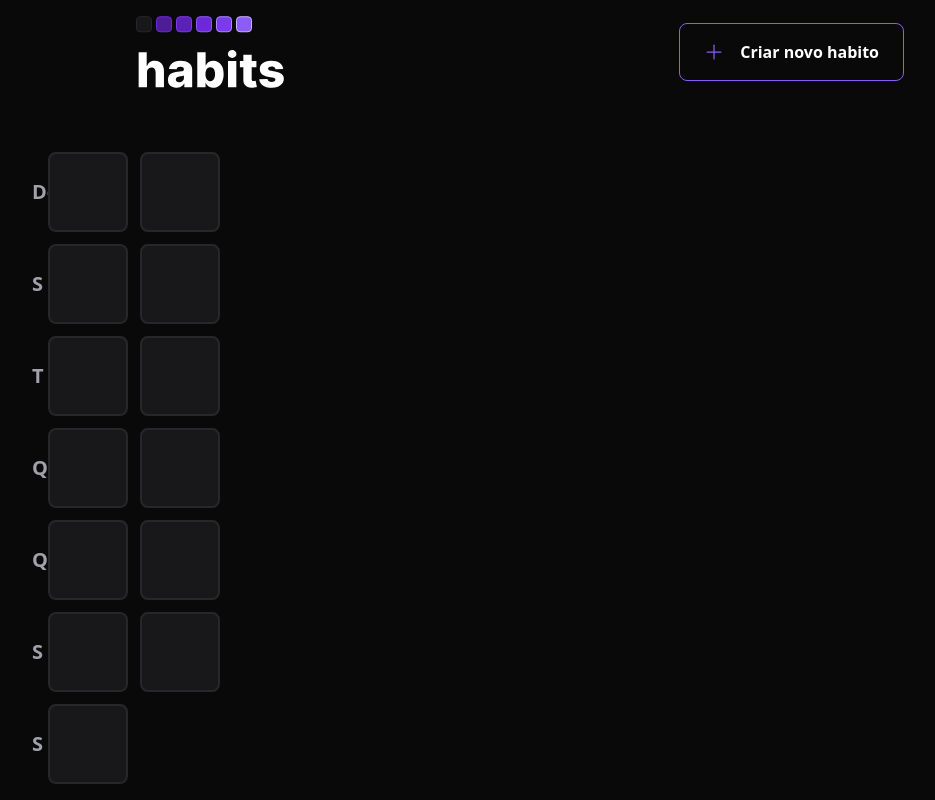
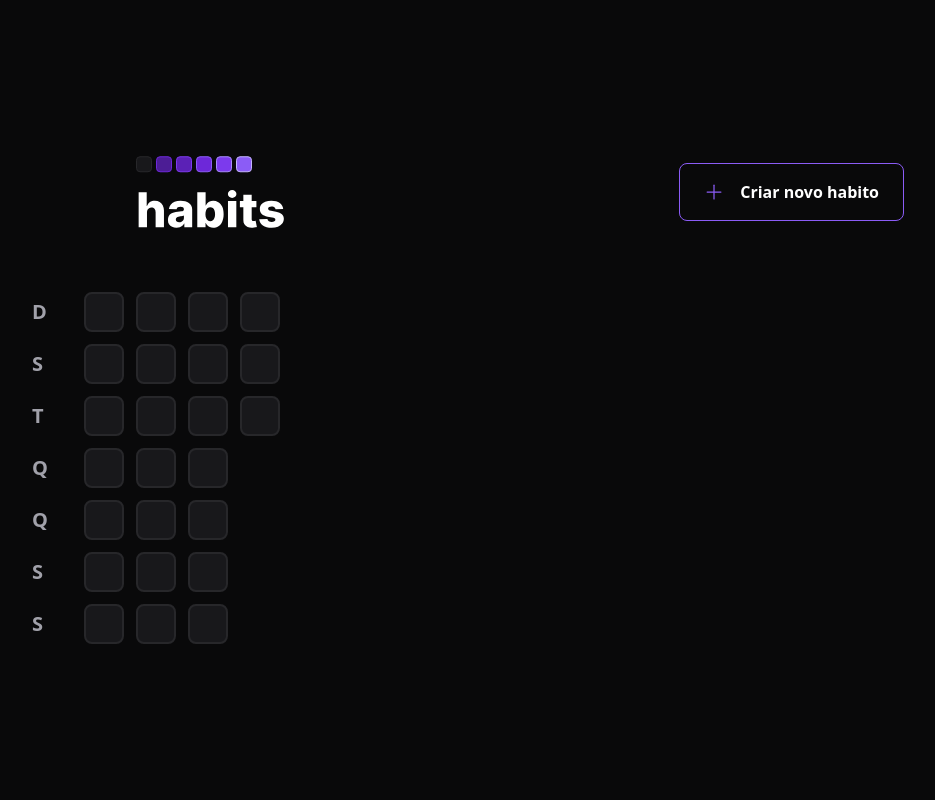
Before and after one commit to Lucasantos-S/habits, a React (Vite) app in the folder web/: page / in a window 1280 px wide. Shown: the whole page, without its empty margins (120-1055 px from the left). Built offline with nearby package versions, Linux system fonts and the light colour scheme.

Commit message:
created: Dates from Year

```diff
--- a/web/package.json
+++ b/web/package.json
@@ -9,6 +9,7 @@
     "preview": "vite preview"
   },
   "dependencies": {
+    "dayjs": "^1.11.7",
     "phosphor-react": "^1.4.1",
     "react": "^18.2.0",
     "react-dom": "^18.2.0"
--- a/web/src/App.tsx
+++ b/web/src/App.tsx
@@ -1,6 +1,9 @@
 import Header from "./components/Header/Header";
 import SummaryTable from "./components/SummaryTable/SummaryTable";
 import "./styles/global.css";
+import { generateDatesFromYearBeginning } from "./utils/generate-Dates";
+
+generateDatesFromYearBeginning()
 
 
 function App() {
--- a/web/src/components/SummaryTable/HabitDay.tsx
+++ b/web/src/components/SummaryTable/HabitDay.tsx
@@ -1,24 +1,17 @@
-import React from 'react'
+import { generateDatesFromYearBeginning } from "../../utils/generate-Dates";
 
+const generateDatesFromYear = generateDatesFromYearBeginning();
 function HabitDay() {
   return (
     <div className="grid grid-rows-7 grid-flow-col gap-3">
-        <div className="w-20 h-20 bg-zinc-900 border-2 border-zinc-800 rounded-lg"></div>
-        <div className="w-20 h-20 bg-zinc-900 border-2 border-zinc-800 rounded-lg"></div>
-        <div className="w-20 h-20 bg-zinc-900 border-2 border-zinc-800 rounded-lg"></div>
-        <div className="w-20 h-20 bg-zinc-900 border-2 border-zinc-800 rounded-lg"></div>
-        <div className="w-20 h-20 bg-zinc-900 border-2 border-zinc-800 rounded-lg"></div>
-        <div className="w-20 h-20 bg-zinc-900 border-2 border-zinc-800 rounded-lg"></div>
-        <div className="w-20 h-20 bg-zinc-900 border-2 border-zinc-800 rounded-lg"></div>
-        <div className="w-20 h-20 bg-zinc-900 border-2 border-zinc-800 rounded-lg"></div>
-        <div className="w-20 h-20 bg-zinc-900 border-2 border-zinc-800 rounded-lg"></div>
-        <div className="w-20 h-20 bg-zinc-900 border-2 border-zinc-800 rounded-lg"></div>
-        <div className="w-20 h-20 bg-zinc-900 border-2 border-zinc-800 rounded-lg"></div>
-        <div className="w-20 h-20 bg-zinc-900 border-2 border-zinc-800 rounded-lg"></div>
-        <div className="w-20 h-20 bg-zinc-900 border-2 border-zinc-800 rounded-lg"></div>
-
+      {generateDatesFromYear.map((yars, index) => {
+        console.log(yars)
+        return (
+          <div key={index} className="w-10 h-10 bg-zinc-900 border-2 border-zinc-800 rounded-lg"></div>
+        );
+      })}
     </div>
-  )
+  );
 }
 
-export default HabitDay
+export default HabitDay;
--- a/web/src/components/SummaryTable/WeekDays.tsx
+++ b/web/src/components/SummaryTable/WeekDays.tsx
@@ -1,7 +1,7 @@
-const weekDays = ["Domingo", "S", "T", "Q", "Q", "S", "S"];
+const weekDays = ["D", "S", "T", "Q", "Q", "S", "S"];
 function WeekDays() {
   return (
-    <div className="grid grid-rows-7 grid-flow-row gap-3 items-center w-1 hover:w-7">
+    <div className="grid grid-rows-7 grid-flow-row gap-3 items-center w-10 ">
       {weekDays.map((day, index) => (
         <div
           key={`${index}-${day}`}
--- /dev/null
+++ b/web/src/utils/generate-Dates.ts
@@ -0,0 +1,17 @@
+import dayjs from "dayjs";
+
+export function generateDatesFromYearBeginning() {
+  const firstDayOfTheYear = dayjs().startOf('year');
+  const today= new Date();
+
+  const dates = [];
+
+  let compareDate = firstDayOfTheYear
+  while (compareDate.isBefore(today)) {
+    dates.push(compareDate.toDate())
+    compareDate = compareDate.add(1, 'day')
+  }
+
+  return dates
+
+}
```
Also changed, not shown: 1 other file (tests, documents, lock files or other folders).
